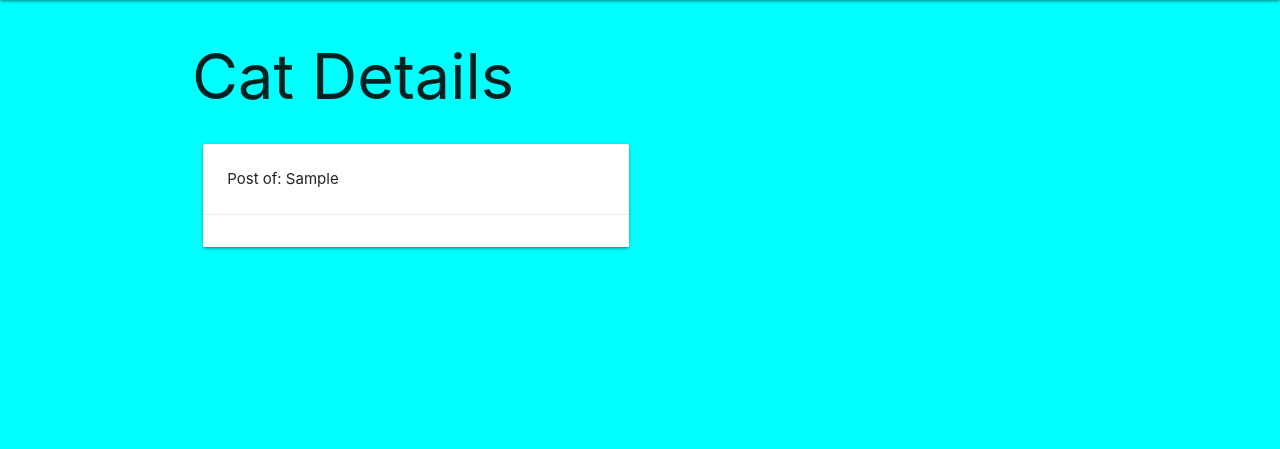
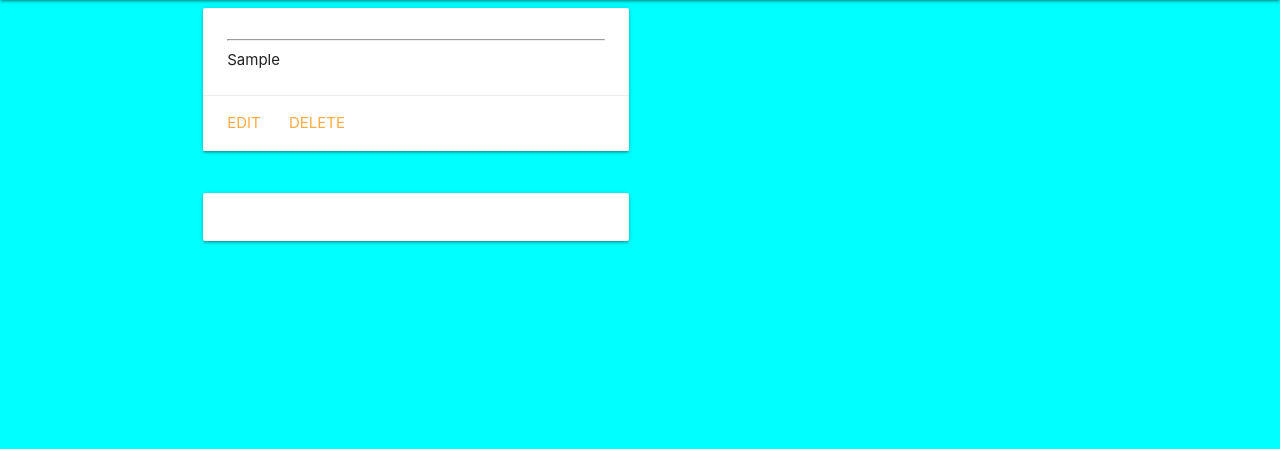
Before and after one commit to 7gsclaude/project4, a Django app: page /posts/1/ in a window 1280 px wide. Shown: the part 64-513 px from the top of the page. Run offline with Django 4.2, Linux system fonts and the light colour scheme; tables that the repository leaves empty hold one stand-in row (values such as "Sample post").

Commit message:
added an edit update

```diff
--- a/main_app/models.py
+++ b/main_app/models.py
@@ -1,17 +1,19 @@
-
 from django.urls import reverse
-
-# Create your models here.
 from django.db import models
 
 
-class Post (models.Model):
-    post_field = models.TextField(max_length=500)
-    # def __str__(self):
-    #     return self.name
+
+class Comment(models.Model):
+
+    comment_field = models.TextField(max_length=500)
 
     def get_absolute_url(self):
-        return reverse("post-detail", kwargs={'post_id': self.id})
+        return reverse("comment_detail", kwargs={'comment_id': self.id})
 
-# class Comment (models.Model):
-#     post_field = models.TextField(max_length=500)
+class Post(models.Model):
+    post_field = models.TextField(max_length=500)
+    comment = models.ForeignKey(Comment, on_delete=models.CASCADE, null=True)
+    ##null true make it more secure and doesnt lalow any type of outsdie sacess
+
+    def get_absolute_url(self):
+        return reverse("post_detail", kwargs={'post_id': self.id})
--- a/main_app/templates/main_app/comment_confirm_delete.html
+++ b/main_app/templates/main_app/comment_confirm_delete.html
@@ -9,6 +9,6 @@
 <form action="" method="POST">
   {% csrf_token %}
   <input type="submit" value="Yes - Delete!" class="btn" />
-  <a href="{% url 'toys_detail' object.id %}">Cancel</a>
+  <a href="{% url 'comment_detail' object.id %}">Cancel</a>
 </form>
 {% endblock %}
--- a/main_app/templates/main_app/comment_form.html
+++ b/main_app/templates/main_app/comment_form.html
@@ -5,7 +5,7 @@
 
 {% for toy in object_list %}
 <div class="card">
-  <a href="{% url 'toys_detail' toy.id %}" >
+  <a href="{% url 'comment_detail' toy.id %}" >
   <div class="card-content">
     <span class="card-title">A <span class="{{toy.color.lower}}-text">{{ toy.color.capitalize }}</span> {{ toy.name }}</span>
   </div>
--- a/main_app/templates/main_app/comment_list.html
+++ b/main_app/templates/main_app/comment_list.html
@@ -5,9 +5,9 @@
 
 {% for toy in object_list %}
 <div class="card">
-  <a href="{% url 'toys_detail' toy.id %}" >
+  <a href="{% url 'comment_create' comment.id %}" >
   <div class="card-content">
-    <span class="card-title">A <span class="{{toy.color.lower}}-text">{{ toy.color.capitalize }}</span> {{ toy.name }}</span>
+    <span class="card-title">A <span class="{{comment==comment.lower}}-text">{{ comment.color.capitalize }}</span></span>
   </div>
   </a>
 </div>
--- a/main_app/templates/main_app/post_confirm_delete.html
+++ b/main_app/templates/main_app/post_confirm_delete.html
@@ -1,6 +1,6 @@
 
 {% extends 'base.html' %} {% block content %}
-<h1>Delete Cat</h1>
+<h1>Delete Post</h1>
 
 <h4>
   Are you sure you want to delete
@@ -10,6 +10,6 @@
 <form action="" method="POST">
   {% csrf_token %}
   <input type="submit" value="Yes - Delete!" class="btn" />
-  <a href="{% url 'detail' cat.id %}">Cancel</a>
+  <a href="{% url 'post_detail' post.id %}">Cancel</a>
 </form>
 {% endblock %}
--- a/main_app/templates/main_app/post_form.html
+++ b/main_app/templates/main_app/post_form.html
@@ -5,7 +5,7 @@
     {% if object %}
     <h1> edit <span class="teal-text">{{ object.name }}</span></h1>
     {% else %}
-    <h1>Add Cat</h1>
+    <h1>Add a Post</h1>
     {% endif%}
     <table>
         {{ form.as_table }}
--- a/main_app/templates/posts/post_detail.html
+++ b/main_app/templates/posts/post_detail.html
@@ -1,20 +1,41 @@
 
 {% extends 'base.html' %} {% block content %}
 {% comment %} shows cat age {% endcomment %}
-<h1>Cat Details</h1>
+
 <div class="row">
   <div class="col s6">
     <div class="card">
       <div class="card-content">
-      <p>Post of:  {{post.post_field}}</p>
-
+        <p><hr>
+          {{ post.post_field }}
+        </p>
       </div>
       <div class="card-action">
-        {% comment %} <a href="{% url 'cats_update' cat.id %}">Edit</a>
-        <a href="{% url 'cats_delete' cat.id %}">Delete</a> {% endcomment %}
+        <a href="{% url 'post_update' post.id %}">Edit</a>
+        <a href="{% url 'post_delete' post.id %}">Delete</a>
       </div>
     </div>
   </div>
+</div>
+
+<div class="row">
+  <div class="col s6">
+    <div class="card">
+      <div class="card-content">
+        {% for comment in post.comment_set.all %}
+          <p>{{ comment.comment_field }}</p>
+          <div class="card-action">
+
+            <a href="{% url 'comment_update' comment.id %}">Edit</a>
+            <a href="{% url 'comment_delete' comment.id %}">Delete</a>
+            <a href="{% url 'comment_create' comment.id %}">Add comment</a>
+          </div>
+        {% endfor %}
+      </div>
+    </div>
+  </div>
+</div>
+
 
 {% comment %} ///materialize form widget config {% endcomment %}
 {% endblock %}
--- a/main_app/urls.py
+++ b/main_app/urls.py
@@ -10,6 +10,16 @@ urlpatterns = [
     path("posts/", views.post_index, name="post_index"),
     path('posts/<int:post_id>/', views.post_detail, name='post_detail'),
     path('posts/create/', views.PostCreate.as_view(), name='post_create'),
+    path('posts/<int:pk>/update/', views.PostUpdate.as_view(), name='post_update'),
+    path('posts/<int:pk>/delete/', views.PostDelete.as_view(), name='post_delete'),
+
+    path('posts/<int:post_id>/assoc_comment/<int:comment_id>/',views.assoc_comment, name='assoc_comment'),
+
+
+
+    path('comment/create/', views.CommentCreate.as_view(), name='comment_create'),
+    path('comment/<int:pk>/update/', views.CommentUpdate.as_view(), name='comment_update'),
+    path('comment/<int:pk>/delete/', views.CommentDelete.as_view(), name='comment_delete'),
 
 
 
--- a/main_app/views.py
+++ b/main_app/views.py
@@ -3,7 +3,7 @@ from django.shortcuts import render, redirect
 
 from django.http import HttpResponse
 
-from .models import Post
+from .models import Post, Comment
 from django.contrib.auth import login
 # from django.contrib.auth.decorators import login_required
 from django.contrib.auth.mixins import LoginRequiredMixin
@@ -49,7 +49,7 @@ def post_detail(request, post_id):
 
 
 def signup(request):
-  error_message = ''
+
   if request.method == 'POST':
     # handle the creation of the new user
     # capture form inputs from the submission
@@ -65,13 +65,18 @@ def signup(request):
     # if the user inputs are invalid
     else:
       # generate error message to present to the screen
-      error_message = 'invalid credentials'
+       error_message = 'somethings Invalid***'
   # send a new form to the template
   form = UserCreationForm()
   return render(request, 'registration/signup.html', {
       'form': form,
       'error': error_message
   })
+
+
+def assoc_comment(request, post_id, comment_id):
+  Post.objects.get(id=post_id).comment.add(comment_id)
+  return redirect('detail', post_id=comment_id)
 
 
 # def add_feeding(request, coral_id):
@@ -85,63 +90,51 @@ def signup(request):
 #     # for there to be a relationship between certain things,this must be established
 
 
-# def assoc_med(request, coral_id, med_id):
-#   Coral.obejcts.get(id=coral_id).med.add(med_id)
-#   return redirect('detail', cat_id=med_id)
 
 
 class PostCreate(CreateView):
     model = Post
-    fields = '__all__'
+    fields = ('post_field',)
     success_url = '/posts/'
 
-# class CoralCreate(CreateView):
-#     model = Coral
-#     fields = '__all__'
-#     success_url = '/corals/'
-
-   # this form takes the self anf form
-#    renders a form with the users instance from the selfs user request
-
-# this function is for the user auth i believe
-#    def form_valid(self, form):
-#        form.instance.user = self.request.user
-#        #to hand this back to wehere its pulled you involk super
-#        return super().form_valid(form)
+class PostUpdate(LoginRequiredMixin, UpdateView):
+  model = Post
+  fields = ('post_field',)
 
 
-# class CoralUpdate(UpdateView):
-#   model = Coral
-#   # Let's disallow the renaming of a cat by excluding the name field!
-#   fields = ['name', 'description', 'species', 'price']
-
-
-# class CoralDelete(DeleteView):
-#   model = Coral
-#   success_url = '/corals/'
-
+class PostDelete(LoginRequiredMixin, DeleteView):
+  model = Post
+  success_url = '/posts/'
 
 # # todoo createing a coral landing sppot adn and trying to fix this error markdown is placed where it needs to be. should be bplaced
 
+class CommentCreate (LoginRequiredMixin, CreateView):
+    model = Comment
+    fields = ("comment_field",)
 
-# class MedsIndex(LoginRequiredMixin, ListView):
-#   model = Meds
+class CommentDelete (LoginRequiredMixin, DeleteView):
+  model = Comment
+  success_url = '/'
 
 
-# class MedsCreate (LoginRequiredMixin, CreateView):
-#   model = Meds
-#   fields = '__all__'
+class CommentUpdate(LoginRequiredMixin, UpdateView):
+  model = Comment
+  fields = ('comment_field',)
 
 
-# class MedsDetail(LoginRequiredMixin, DetailView):
-#   model = Meds
 
 
-# class MedsDelete(LoginRequiredMixin, DeleteView):
-#   model = Meds
-#   success_url = '/meds/'
 
 
-# class MedsUpdate(LoginRequiredMixin, UpdateView):
-#   model = Meds
-#   fields = '__all__'
+
+
+
+
+
+
+
+
+
+  ##### TTO DOOOOO####
+
+# FIGURE OUT THIS ERROR accounts/signup
```
Also changed, not shown: main_app/forms.py (+3 -7 lines), main_app/templates/main_app/comment_detail.html (+4 -5 lines), main_app/migrations/0002_comment.py (added), main_app/migrations/0003_remove_comment_post_post_comment.py (added), 1 other file.
